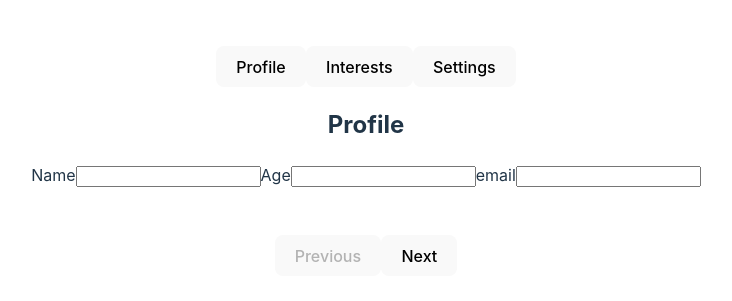
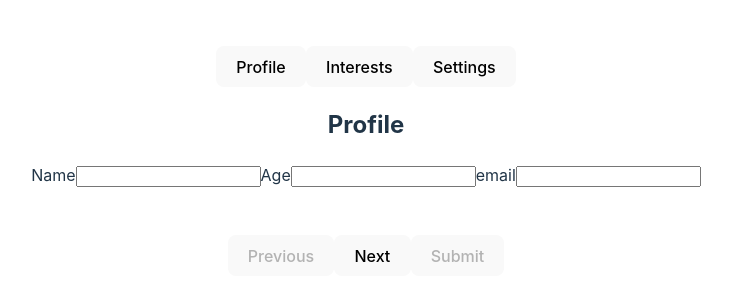
Before and after one commit to SudirKrishnaaRS/Frontend-Repo, a React (Vite) app in the folder React/Machine Coding Round/tab-multipage-config-form/: page / in a window 1280 px wide. Shown: the part 239-540 px from the top of the page, without its empty margins (274-1006 px from the left). Built offline with nearby package versions, Linux system fonts and the light colour scheme.

Commit message:
Added Submit btn to navigate through tabs

```diff
--- a/React/Machine Coding Round/tab-multipage-config-form/src/components/Tab.jsx
+++ b/React/Machine Coding Round/tab-multipage-config-form/src/components/Tab.jsx
@@ -43,6 +43,12 @@ const Tab = () => {
     }
   };
 
+  const handleSubmit = () => {
+    // POST to an API endpoint
+
+    console.log("Form Submitted", data);
+  };
+
   return (
     <div>
       {Tabs.map((tab, index) => {
@@ -68,6 +74,9 @@ const Tab = () => {
         <button onClick={handleNext} disabled={activeTab >= Tabs.length - 1}>
           Next
         </button>
+        <button onClick={handleSubmit} disabled={activeTab !== Tabs.length - 1}>
+          Submit
+        </button>
       </div>
     </div>
   );
```
